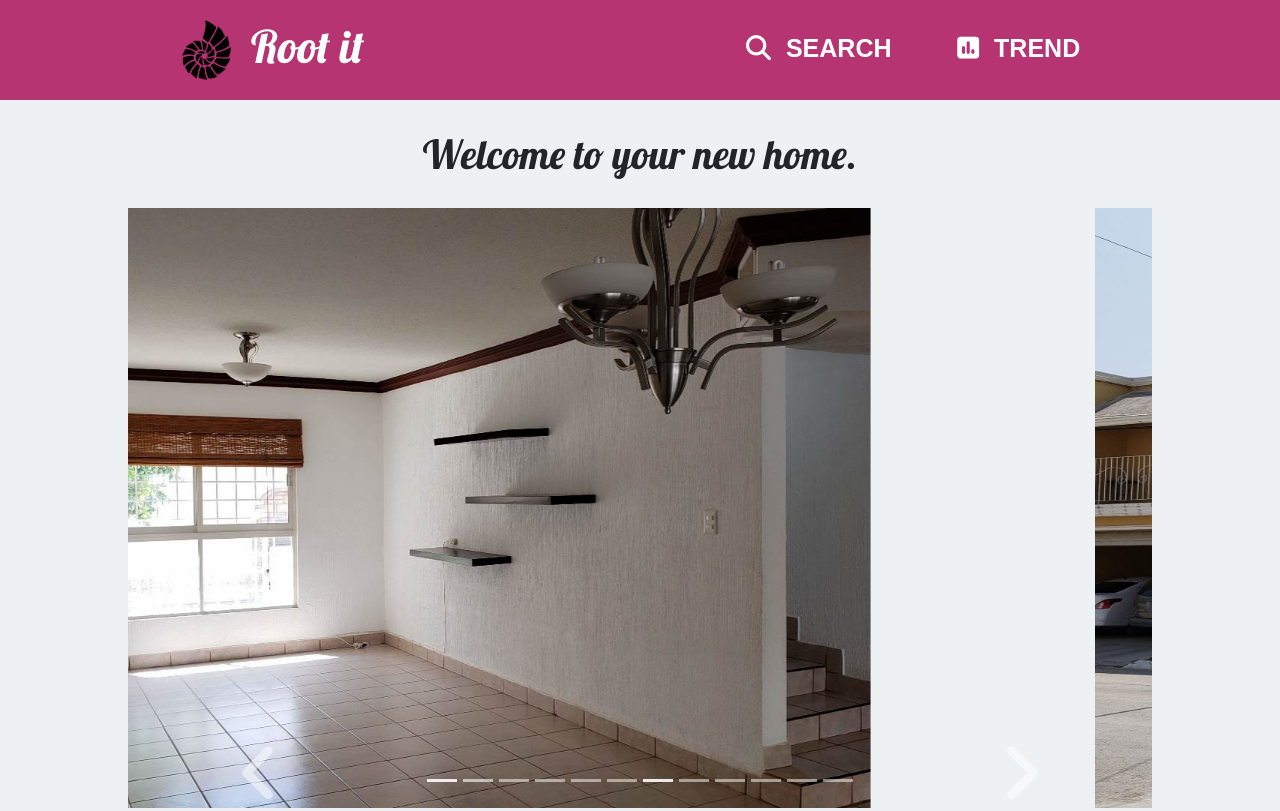
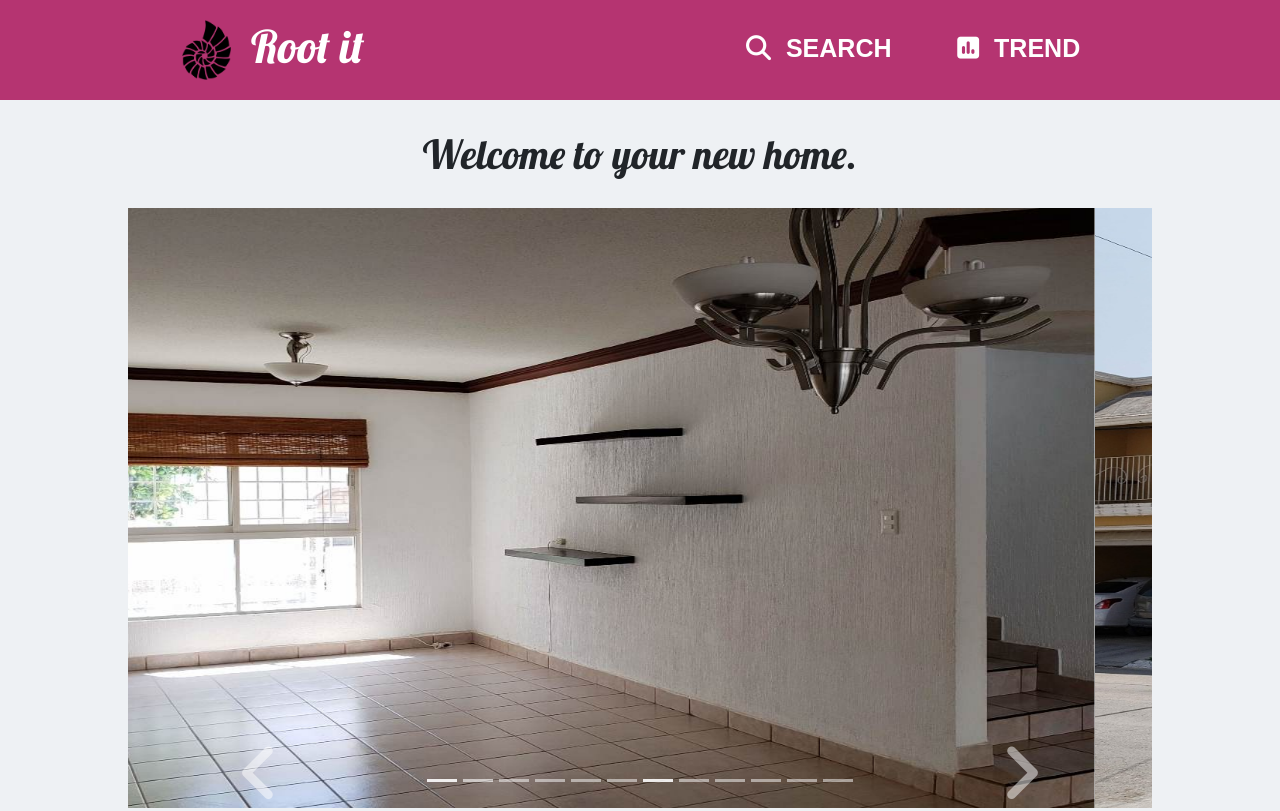
Before and after one commit to AlanSoto31/Directory-capstone, a plain HTML site: page detail.html in a window 1280 px wide. Shown: the top 811 px of the page. Drawn offline with nearby package versions, Linux system fonts and the light colour scheme.

Commit message:
Adding right width to a detail img

```diff
--- a/detail.html
+++ b/detail.html
@@ -43,7 +43,7 @@
                 </ol>
                 <div class="carousel-inner">
                     <div class="carousel-item detail-carousel-item active">
-                        <img src="css/images/houses/house-1/1.jpg" class="d-block p-0 m-0" alt="...">
+                        <img src="css/images/houses/house-1/1.jpg" class="d-block p-0 m-0 w-100" alt="...">
                     </div>
                     <div class="carousel-item detail-carousel-item">
                         <img src="css/images/houses/house-1/2.jpg" class="d-block p-0 m-0 w-100" alt="...">
```
